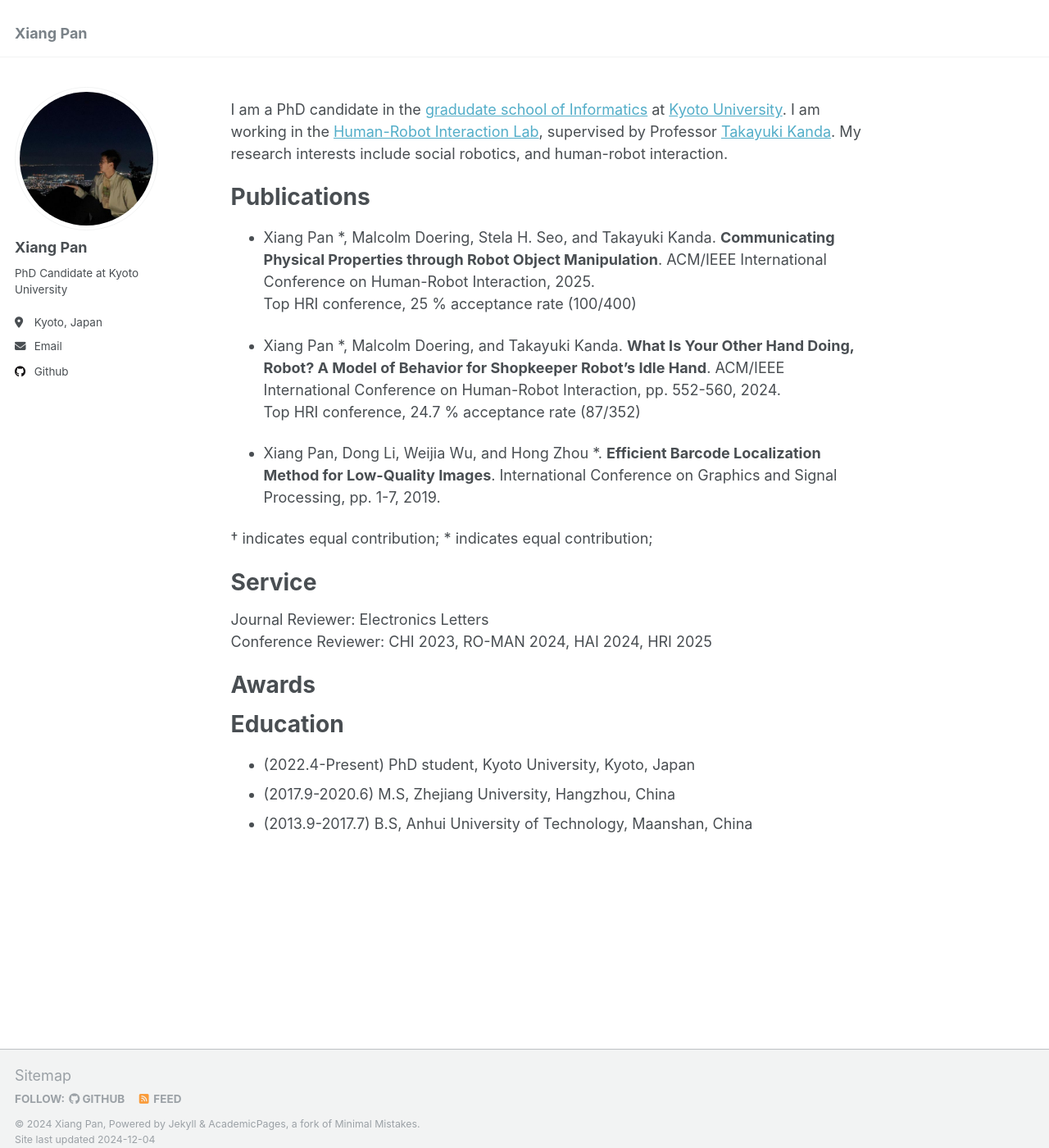
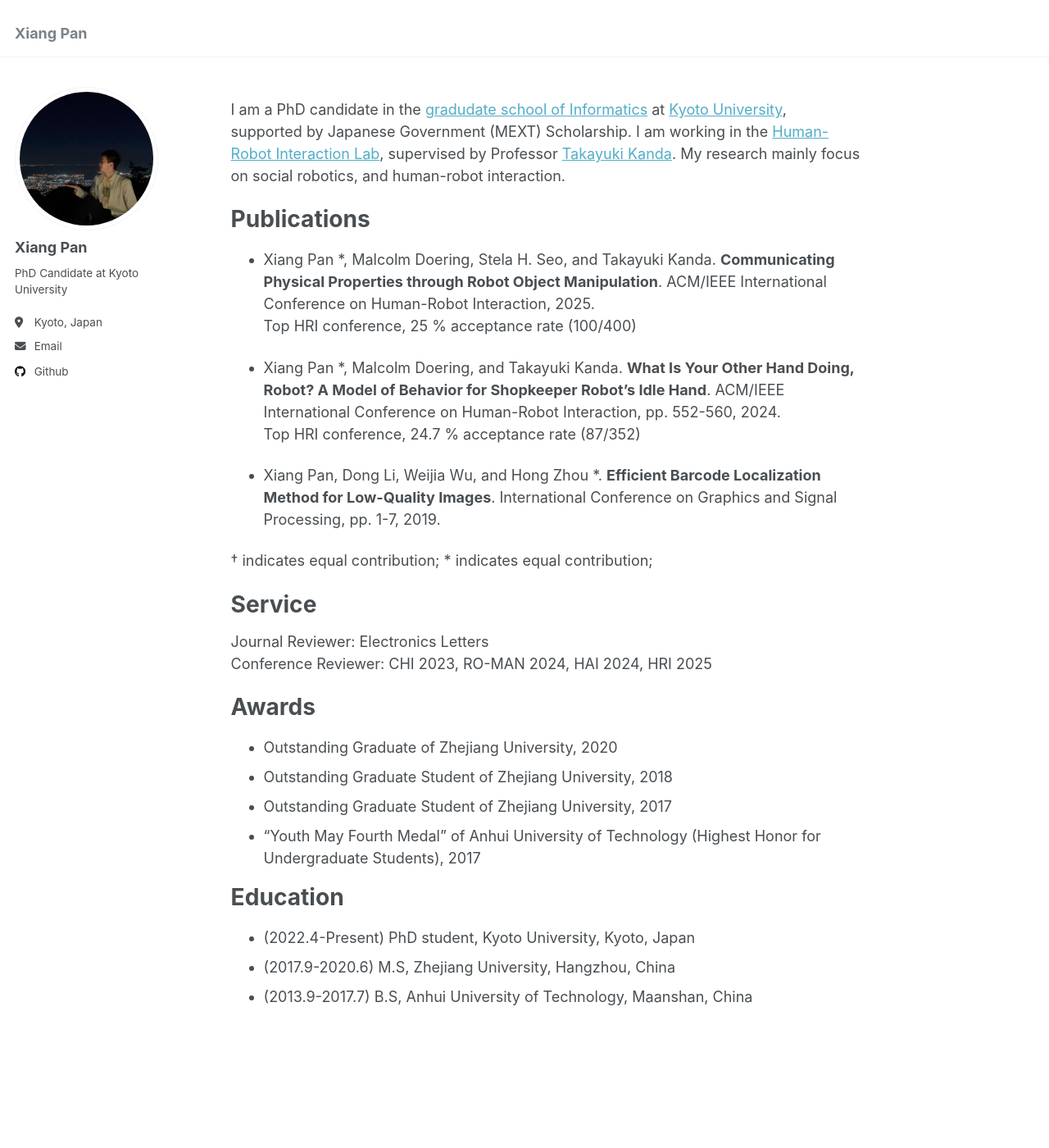
Before and after one commit to pan-xiang/pan-xiang.github.io, a Jekyll site: the page built from _pages/about.md, in a window 1280 px wide and 1400 px high. Shown: the whole window at 82% size. Built offline with Jekyll 4.4.1, drawn with Linux system fonts in a browser that asks for light colours.

Commit message:
Update about.md

```diff
--- a/_pages/about.md
+++ b/_pages/about.md
@@ -7,8 +7,7 @@ redirect_from:
   - /about.html
 ---
 
-I am a PhD candidate in the [gradudate school of Informatics](https://www.i.kyoto-u.ac.jp/en/) at [Kyoto University](https://www.kyoto-u.ac.jp/en). I am working in the [Human-Robot Interaction Lab](https://www.robot.soc.i.kyoto-u.ac.jp/en/), supervised by Professor [Takayuki Kanda](https://scholar.google.com/citations?hl=en&user=BL9EACgAAAAJ).
-My research interests include social robotics, and human-robot interaction.
+I am a PhD candidate in the [gradudate school of Informatics](https://www.i.kyoto-u.ac.jp/en/) at [Kyoto University](https://www.kyoto-u.ac.jp/en), supported by Japanese Government (MEXT) Scholarship. I am working in the [Human-Robot Interaction Lab](https://www.robot.soc.i.kyoto-u.ac.jp/en/), supervised by Professor [Takayuki Kanda](https://scholar.google.com/citations?hl=en&user=BL9EACgAAAAJ). My research mainly focus on social robotics, and human-robot interaction.
 
 
 Publications
@@ -32,7 +31,10 @@ Conference Reviewer: CHI 2023, RO-MAN 2024, HAI 2024, HRI 2025
 
 Awards
 ======
-
+- Outstanding Graduate of Zhejiang University, 2020
+- Outstanding Graduate Student of Zhejiang University, 2018
+- Outstanding Graduate Student of Zhejiang University, 2017
+- "Youth May Fourth Medal" of Anhui University of Technology (Highest Honor for Undergraduate Students), 2017
 
 
 Education
```
